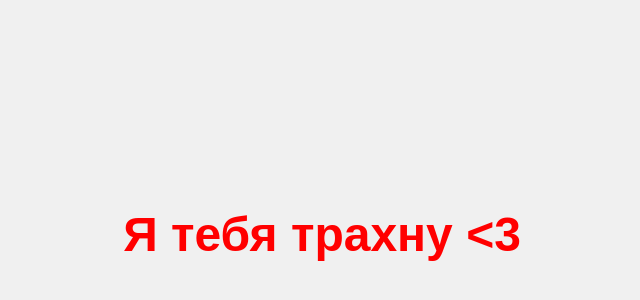
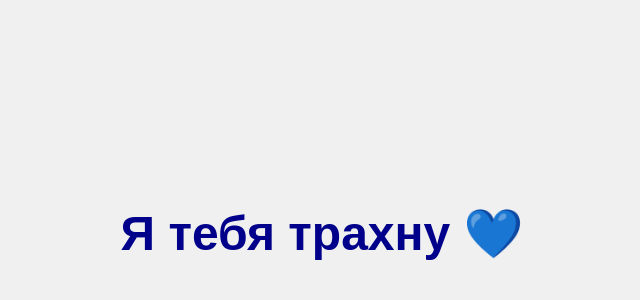
Before and after one commit to nikitaburik1/press-the-ring, a plain HTML site: page surprise.html in a window 1280 px wide. Shown: the part 166-466 px from the top of the page, without its empty margins (318-958 px from the left). Drawn offline with Linux system fonts and the light colour scheme.

Commit message:
Add files via upload

```diff
--- a/surprise.html
+++ b/surprise.html
@@ -16,11 +16,11 @@
         }
         h1 {
             font-size: 48px;
-            color: #ff0000;
+            color: #00008B;
         }
     </style>
 </head>
 <body>
-    <h1> Я тебя трахну <3 </h1>
+    <h1> Я тебя трахну <span>&#128153</span> </h1>
 </body>
 </html>
```
Also changed, not shown: index.html (+1 -1 lines), ringring2.jpg (added).
